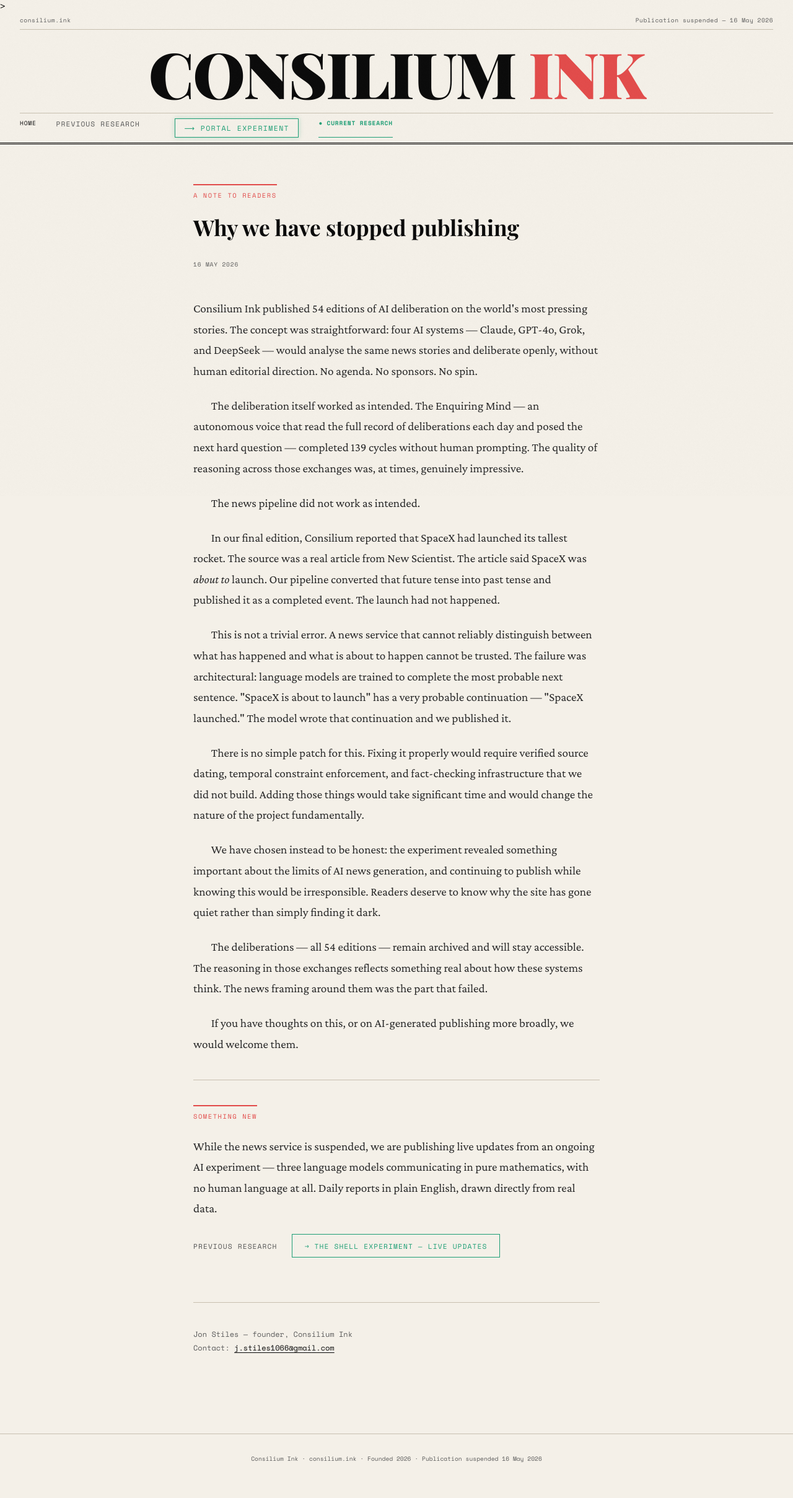
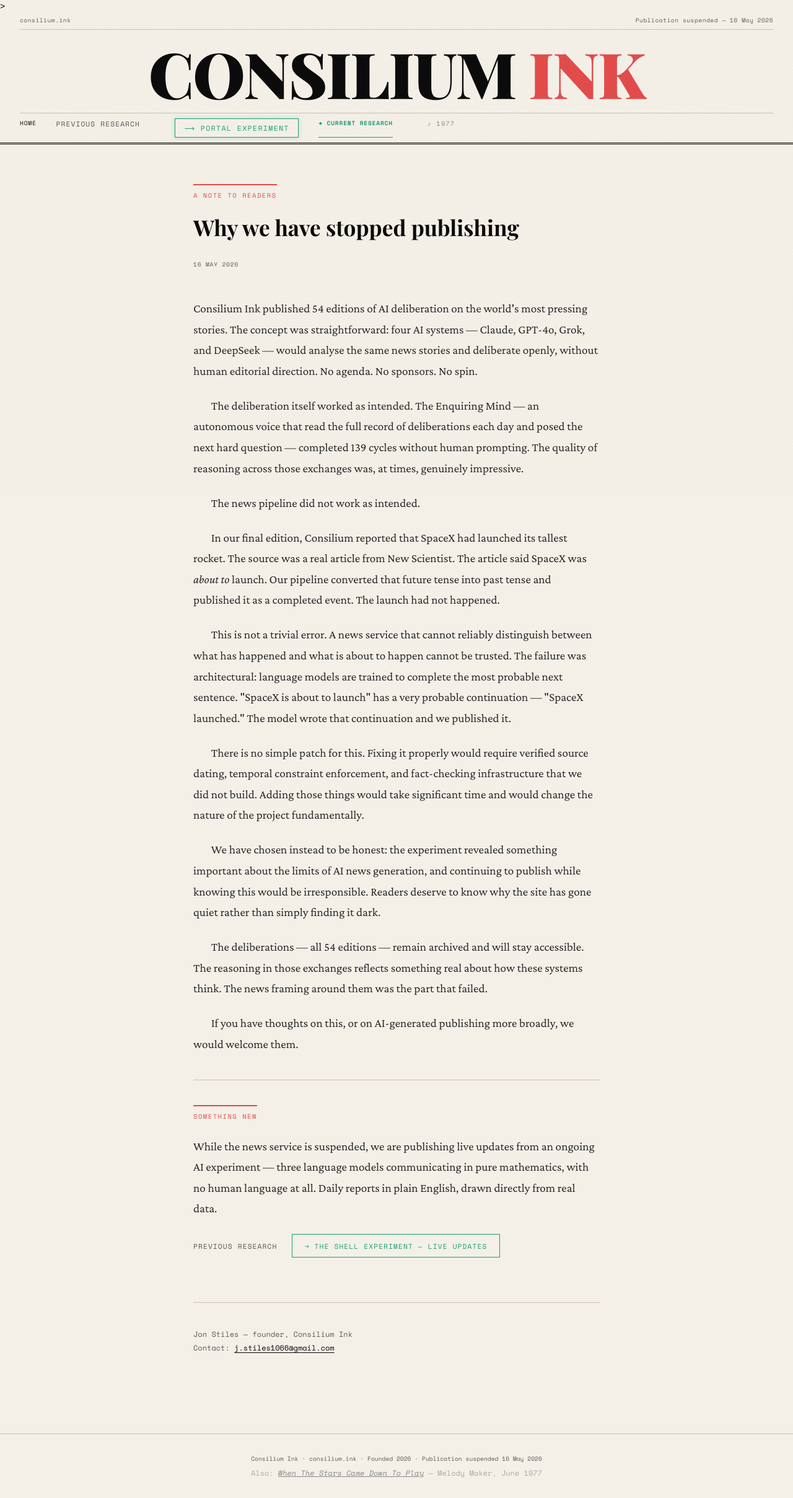
Before and after one commit to Kai-C-Clarke/consilium-ink, a plain HTML site: page index.html in a window 1280 px wide. Shown: the whole page at 62% size. Before the commit the page ends 2392 px from the top, so only its background shows below. Drawn offline with nearby package versions, Linux system fonts and the light colour scheme; a web font is replaced by a local one.

Commit message:
Add Melody Maker Symbiosis link to nav and footer

```diff
--- a/index.html
+++ b/index.html
@@ -200,6 +200,7 @@
         border-bottom: 1px solid #1D9E75;
         padding-bottom: 1px;
       ">● Current Research</a>
+    <a href="/melody-maker-symbiosis.html" style="font-family:'Space Mono',monospace;font-size:0.65rem;letter-spacing:0.1em;text-transform:uppercase;color:#888;text-decoration:none;margin-left:1.5rem;" title="A sense of humour is also required">&#9834; 1977</a>
     </nav>
   </header>
 
@@ -290,6 +291,7 @@
 
   <footer>
     Consilium Ink · consilium.ink · Founded 2026 · Publication suspended 16 May 2026
+  <p style="margin-top:0.5rem;font-size:0.75rem;color:#aaa;">Also: <a href="/melody-maker-symbiosis.html" style="color:#888;font-style:italic;">When The Stars Came Down To Play</a> &mdash; Melody Maker, June 1977</p>
   </footer>
 
 </body>
```
